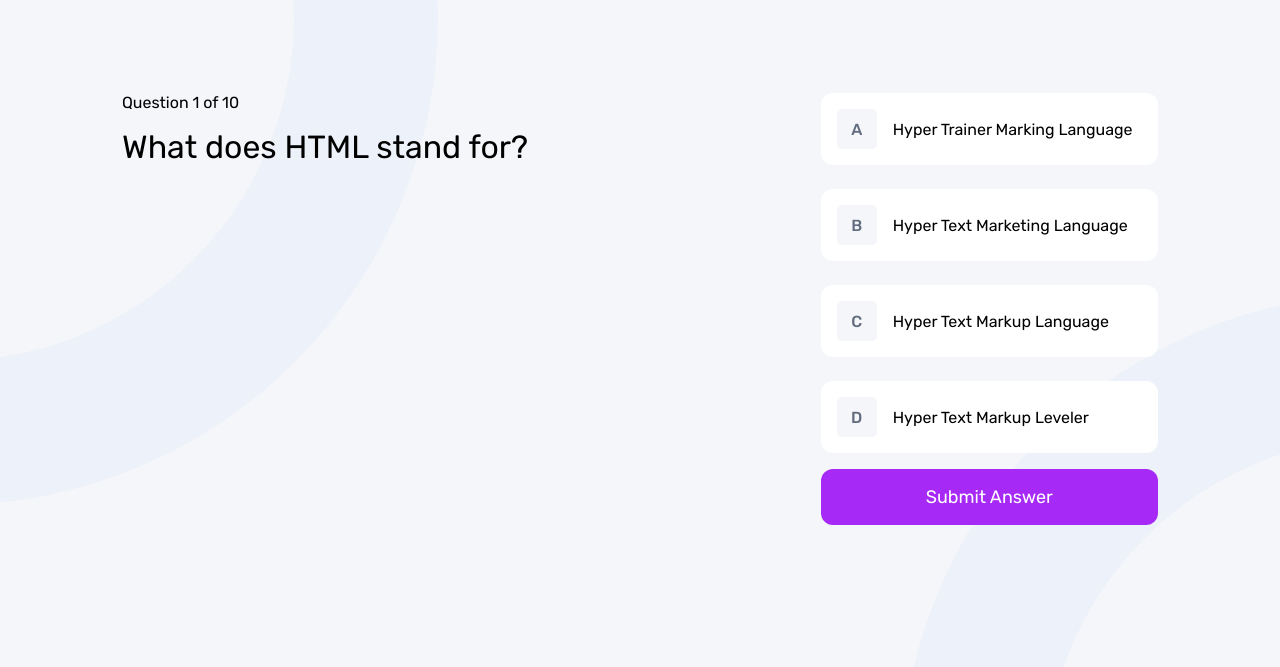
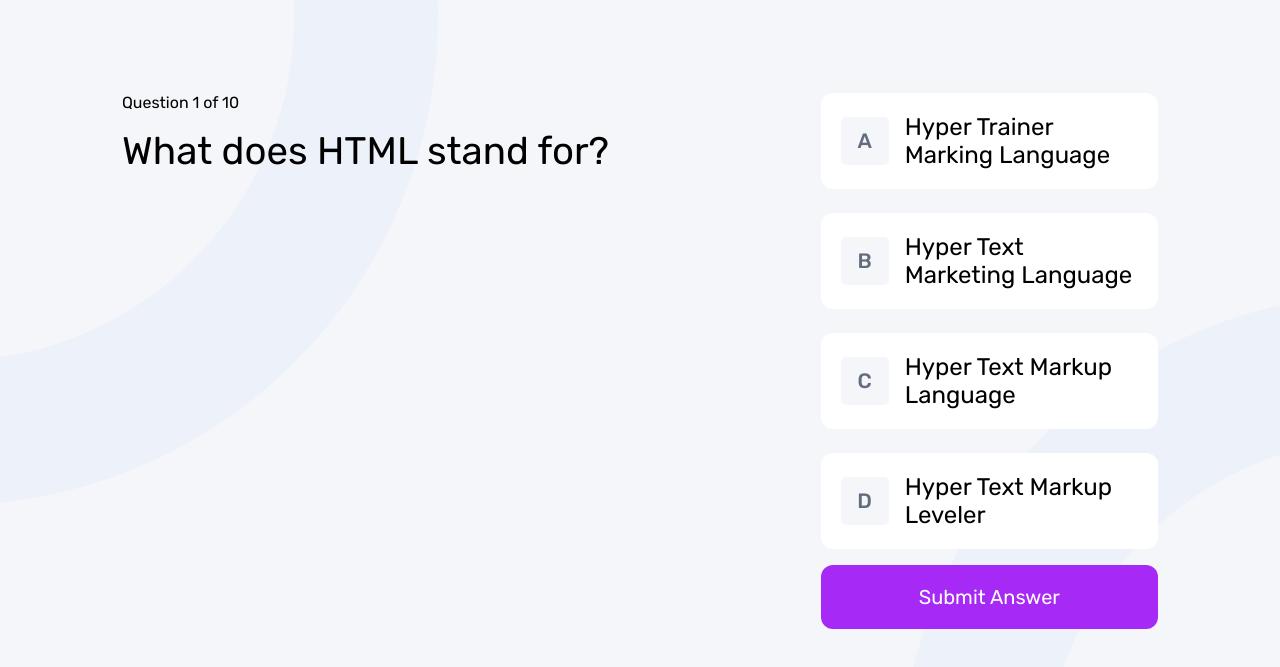
Before and after one commit to CiaoGab/frontend-quiz-app, a plain HTML site: page index.html in a window 1280 px wide. Both pictures are taken after a click on the item "HTML". Shown: the part 59-726 px from the top of the page. Drawn offline with Linux system fonts and the light colour scheme.

Commit message:
Enhance font sizes for better readability on desktop devices

```diff
--- a/styles.css
+++ b/styles.css
@@ -372,4 +372,38 @@ body.dark-mode .icon-moon {
     margin-left: 0;
     margin-right: 0;
   }
+
+  /* Bigger font sizes for desktop */
+  .title-container h1,
+  .title-container .questionBox,
+  .title-container #questionBox {
+    font-size: 2.4rem;
+    line-height: 1.2;
+  }
+  .option-text {
+    font-size: 1.5rem;
+  }
+  .option-letter {
+    font-size: 1.3rem;
+    width: 48px;
+    height: 48px;
+  }
+  .subject-item {
+    font-size: 1.25rem;
+    padding: 20px;
+  }
+  #submit-answer-btn,
+  .play-again-btn {
+    font-size: 1.25rem;
+    height: 64px;
+  }
+  .results-container h2 {
+    font-size: 56px;
+  }
+  .score-container h2 {
+    font-size: 120px;
+  }
+  .score-container p {
+    font-size: 1.25rem;
+  }
 }
```
